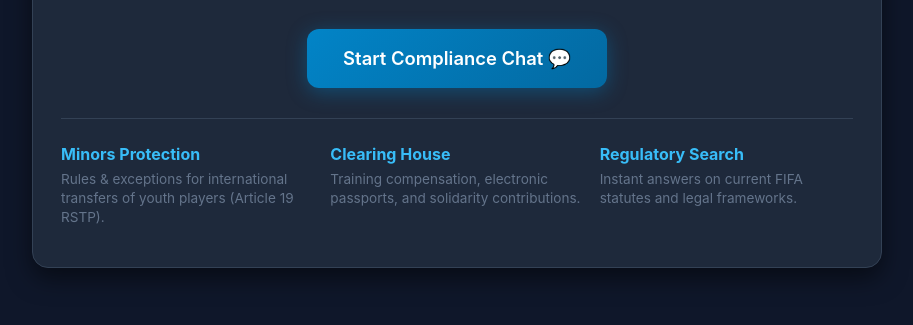
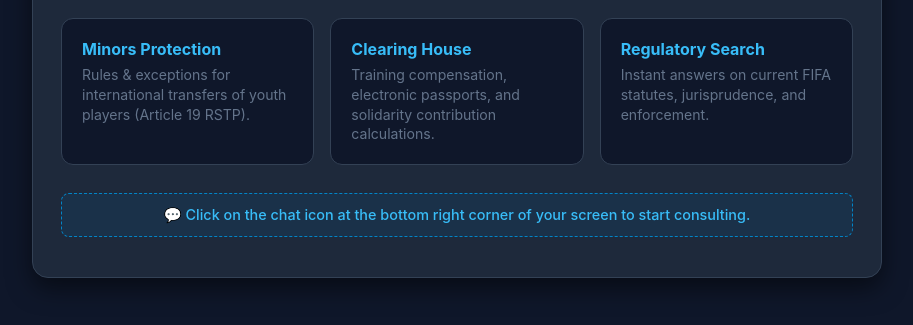
Before and after one commit to basepaul78-spec/FIFA---Compliance, a plain HTML site: page index.html in a window 1280 px wide. Shown: the part 379-704 px from the top of the page, without its empty margins (183-1096 px from the left). Drawn offline with Linux system fonts and the light colour scheme; a script that the page names is missing.

Commit message:
Update index.html

```diff
--- a/index.html
+++ b/index.html
@@ -57,30 +57,18 @@
             margin-left: auto;
             margin-right: auto;
         }
-        .btn-chat {
-            display: inline-block;
-            background: linear-gradient(135deg, #0284c7, #0369a1);
-            color: #ffffff;
-            text-decoration: none;
-            font-weight: 600;
-            font-size: 1.15rem;
-            padding: 18px 36px;
-            border-radius: 12px;
-            box-shadow: 0 4px 20px rgba(2, 132, 199, 0.4);
-            transition: all 0.2s ease;
-            margin-bottom: 30px;
-        }
-        .btn-chat:hover {
-            background: linear-gradient(135deg, #0369a1, #075985);
-            transform: translateY(-2px);
-        }
         .features {
             display: grid;
             grid-template-columns: repeat(auto-fit, minmax(220px, 1fr));
             gap: 16px;
+            margin-top: 10px;
             text-align: left;
-            border-top: 1px solid #334155;
-            padding-top: 25px;
+        }
+        .feature-item {
+            background: #0f172a;
+            padding: 20px;
+            border-radius: 12px;
+            border: 1px solid #334155;
         }
         .feature-item h3 {
             font-size: 1rem;
@@ -88,10 +76,20 @@
             margin-bottom: 6px;
         }
         .feature-item p {
-            font-size: 0.85rem;
+            font-size: 0.88rem;
             margin-bottom: 0;
             color: #64748b;
             line-height: 1.4;
+        }
+        .chat-hint {
+            margin-top: 28px;
+            padding: 12px;
+            background-color: rgba(2, 132, 199, 0.1);
+            border: 1px dashed #0284c7;
+            border-radius: 8px;
+            color: #38bdf8;
+            font-size: 0.9rem;
+            font-weight: 500;
         }
     </style>
 </head>
@@ -102,11 +100,6 @@
         <h1>FIFA Compliance Portal</h1>
         <p>Expert legal guidance on FIFA Regulations, Protection of Minors, FIFA Clearing House procedures, and Transfer Matching System (TMS) compliance based on the work of Paul Velásquez.</p>
 
-        <!-- Enlace directo oficial al chat limpio del bot -->
-        <a href="https://www.coze.com/chat/7663564679269203973" target="_blank" class="btn-chat">
-            Start Compliance Chat 💬
-        </a>
-
         <div class="features">
             <div class="feature-item">
                 <h3>Minors Protection</h3>
@@ -114,14 +107,36 @@
             </div>
             <div class="feature-item">
                 <h3>Clearing House</h3>
-                <p>Training compensation, electronic passports, and solidarity contributions.</p>
+                <p>Training compensation, electronic passports, and solidarity contribution calculations.</p>
             </div>
             <div class="feature-item">
                 <h3>Regulatory Search</h3>
-                <p>Instant answers on current FIFA statutes and legal frameworks.</p>
+                <p>Instant answers on current FIFA statutes, jurisprudence, and enforcement.</p>
             </div>
+        </div>
+
+        <div class="chat-hint">
+            💬 Click on the chat icon at the bottom right corner of your screen to start consulting.
         </div>
     </div>
 
+    <!-- Script Oficial del Webchat de Coze con Autenticación Personalizada -->
+    <script src="https://sf-cdn.coze.com/obj/unpkg-va/flow-platform/chat-app/sdk/1.1.0-beta.0/libs/oversea/index.js"></script>
+    <script>
+        new CozeWebSDK.WebChat({
+            config: {
+                bot_id: '7663564679269203973',
+            },
+            auth: {
+                type: 'token',
+                token: 'Pat_A4hZ6k8R9GcCNfCFUhVksZFahefe0tgkFV1vDkdf9nmMAcqVip0Fleh5NivXK3W0',
+                onAccessTokenLifespanExpire: () => {},
+            },
+            componentProps: {
+                title: 'FIFA Compliance AI',
+            },
+        });
+    </script>
+
 </body>
 </html>
```
